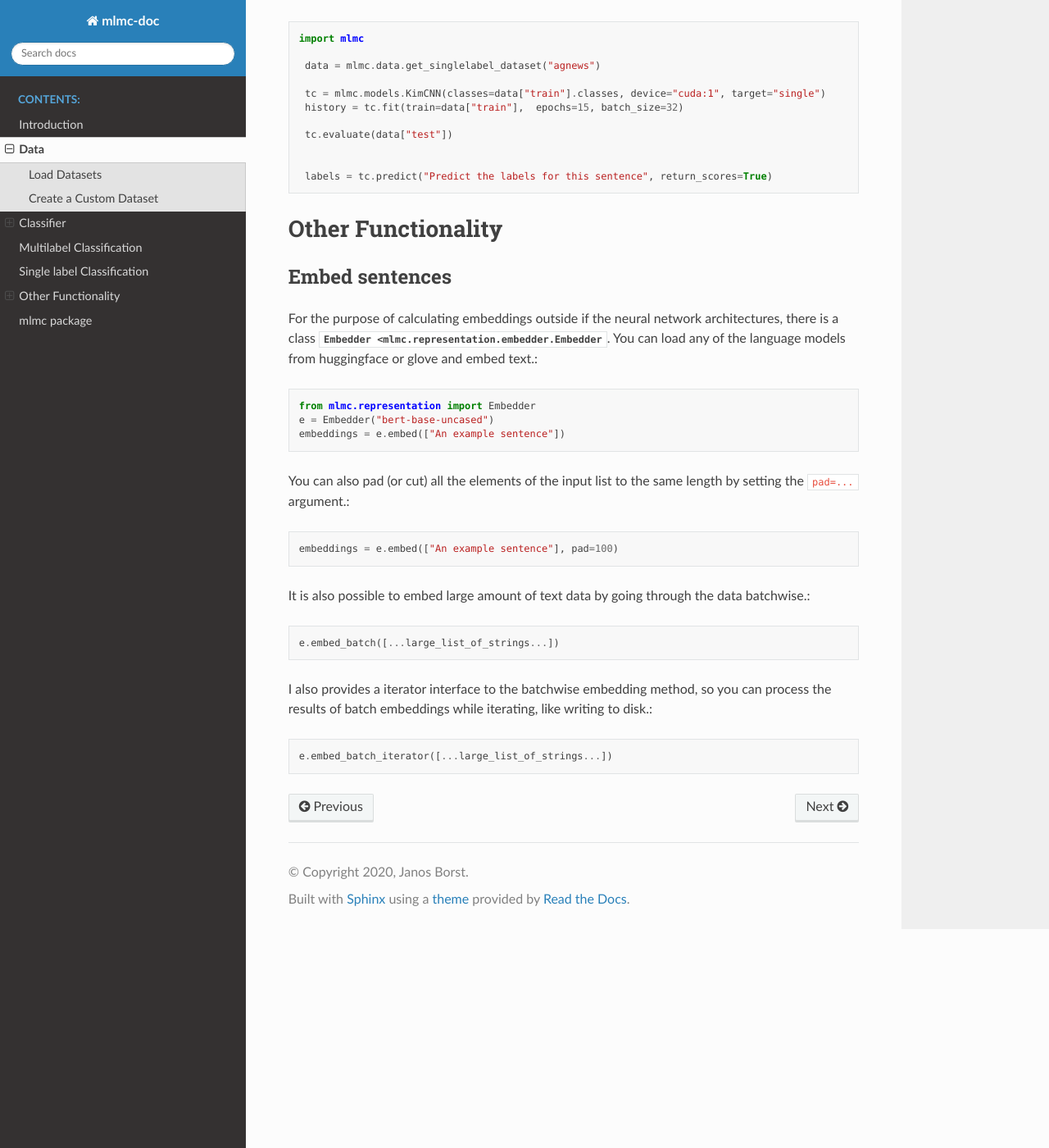
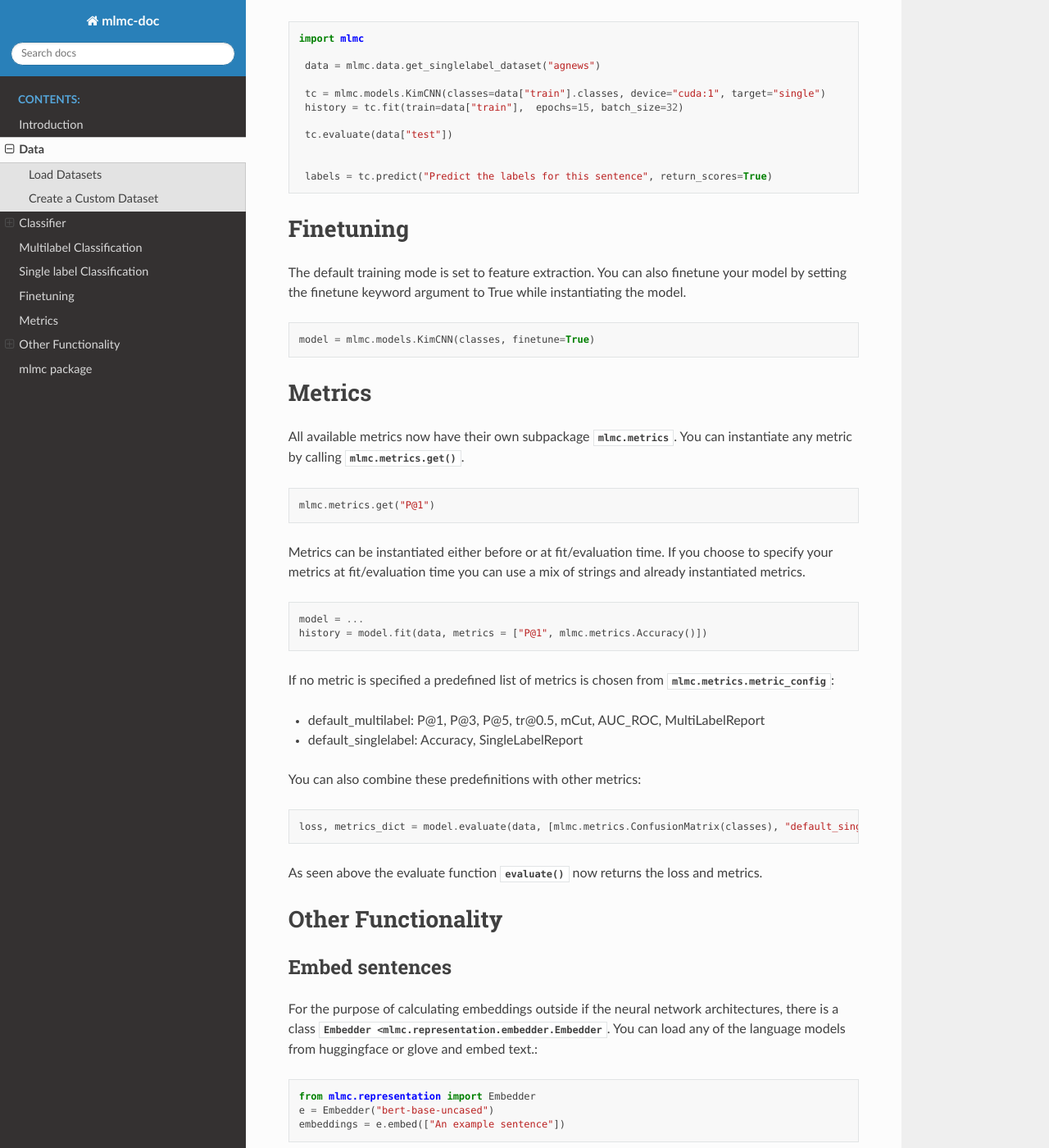
Before and after one commit to JaBorst/mlmc, a Sphinx documentation site: the page built from docs/example.rst, in a window 1280 px wide and 1400 px high, scrolled down 2392 px. Shown: the whole window at 82% size. Built offline with Sphinx 7.4.7 and the Read the Docs theme 2.0.0, drawn with Linux system fonts in a browser that asks for light colours.

Commit message:
Added finetuning and metrics to docs

```diff
--- a/docs/example.rst
+++ b/docs/example.rst
@@ -109,6 +109,38 @@ The same workflow can be used with single label classification datasets, when us
     labels = tc.predict("Predict the labels for this sentence", return_scores=True)
 
 
+Finetuning
+----------------------------
+
+The default training mode is set to feature extraction. You can also finetune your model by setting the finetune keyword argument to True while instantiating the model. ::
+
+    model = mlmc.models.KimCNN(classes, finetune=True)
+
+
+Metrics
+----------------------------
+
+All available metrics now have their own subpackage :py:mod:`mlmc.metrics`. You can instantiate any metric by calling :py:meth:`mlmc.metrics.get`. ::
+
+    mlmc.metrics.get("P@1")
+
+Metrics can be instantiated either before or at fit/evaluation time. If you choose to specify your metrics at fit/evaluation time you can use a mix of strings and already instantiated metrics. ::
+
+    model = ...
+    history = model.fit(data, metrics = ["P@1", mlmc.metrics.Accuracy()])
+
+If no metric is specified a predefined list of metrics is chosen from :py:data:`mlmc.metrics.metric_config`:
+
+* default_multilabel: P@1, P@3, P@5, tr\@0.5, mCut, AUC_ROC, MultiLabelReport
+* default_singlelabel: Accuracy, SingleLabelReport
+
+You can also combine these predefinitions with other metrics: ::
+
+    loss, metrics_dict = model.evaluate(data, [mlmc.metrics.ConfusionMatrix(classes), "default_singlelabel"])
+
+As seen above the evaluate function :py:func:`evaluate()` now returns the loss and metrics.
+
+
 Other Functionality
 ---------------------
 Embed sentences
```
